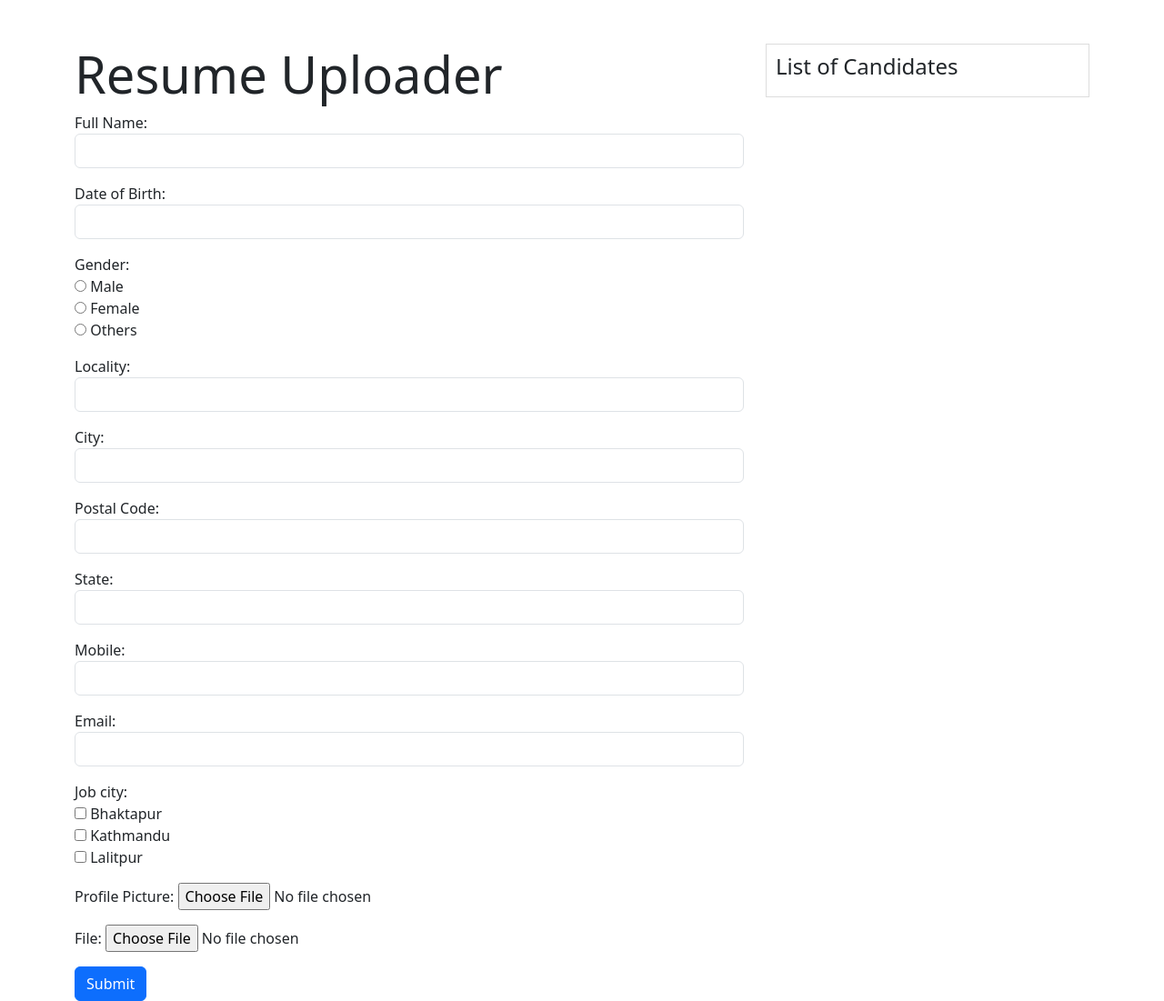
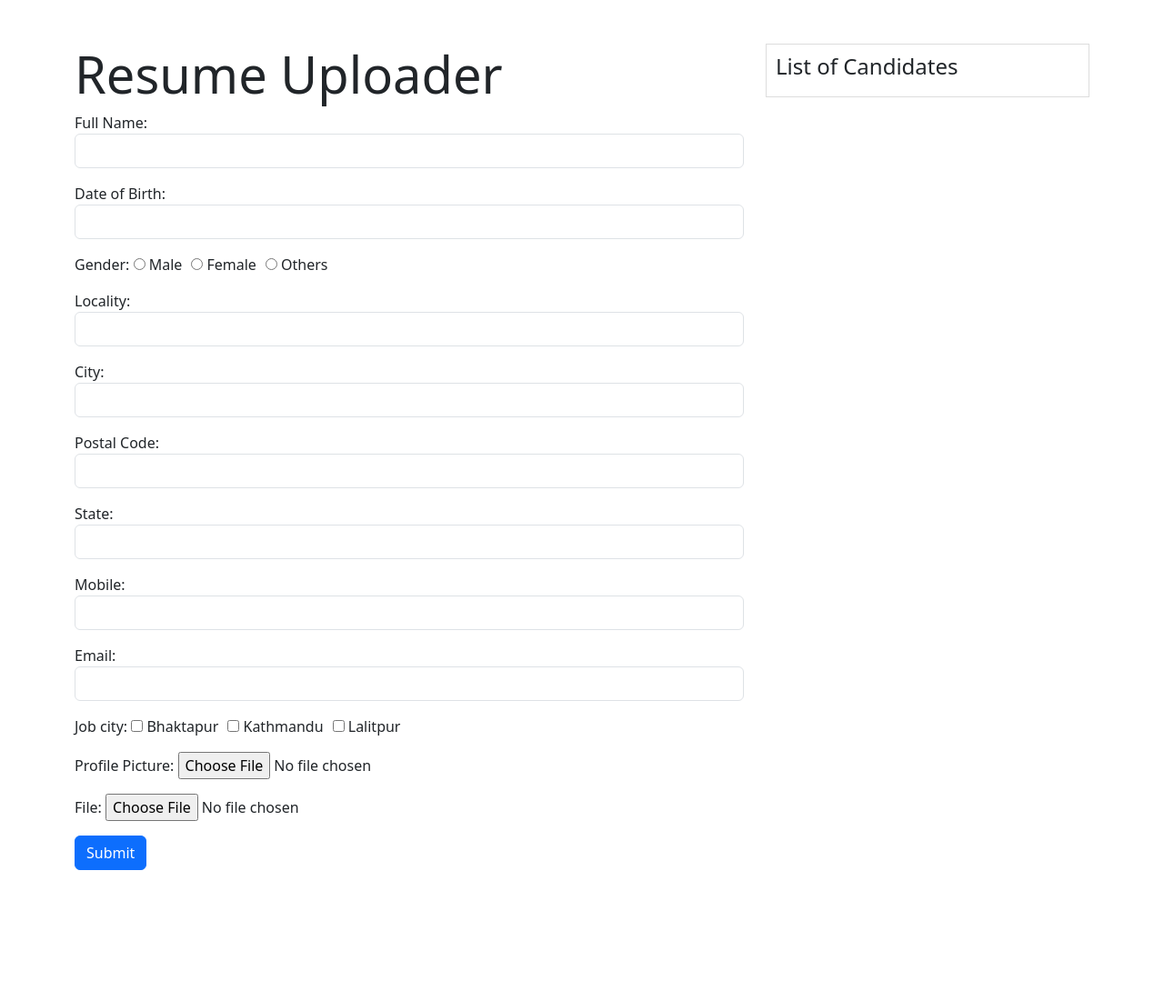
Before and after one commit to Sachit56/Resume-Uploader, a Django app: page / in a window 1280 px wide. Shown: the whole page at 91% size. After the commit the page ends 957 px from the top, so only its background shows below. Run offline with Django 4.2, Linux system fonts and the light colour scheme.

Commit message:
r and label

```diff
--- /dev/null
+++ b/example/static/example/style.css
@@ -0,0 +1,8 @@
+#id_gender,#id_job_city{
+    list-style-type:none ;
+    display: inline-flex;
+}
+
+#id_gender label,#id_job_city label{
+    margin-right: 10px;
+}
--- a/example/templates/example/home.html
+++ b/example/templates/example/home.html
@@ -1,4 +1,5 @@
 <!DOCTYPE html>
+{% load static %}
 <html lang="en">
 <head>
   <meta charset="UTF-8">
@@ -7,6 +8,7 @@
 
   <!-- Bootstrap CSS -->
   <link href="https://cdn.jsdelivr.net/npm/bootstrap@5.3.0/dist/css/bootstrap.min.css" rel="stylesheet">
+  <link rel="stylesheet" href="{% static 'example/style.css' %}">
   <style>
     /* Add your custom styles here */
     .candidates-list {
```
